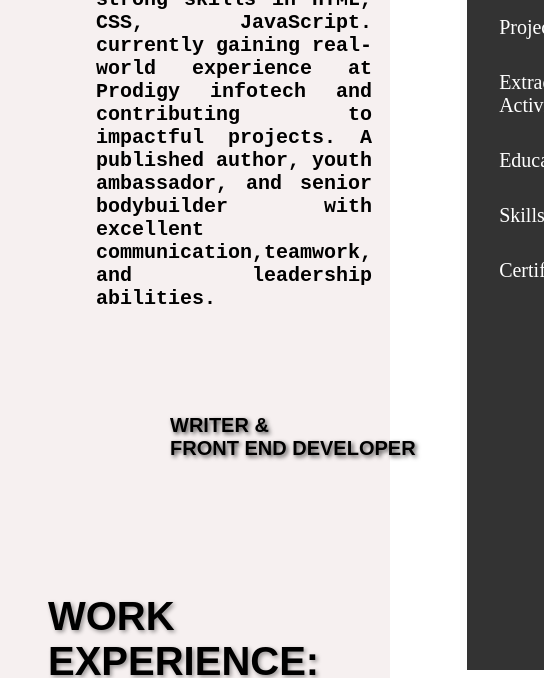
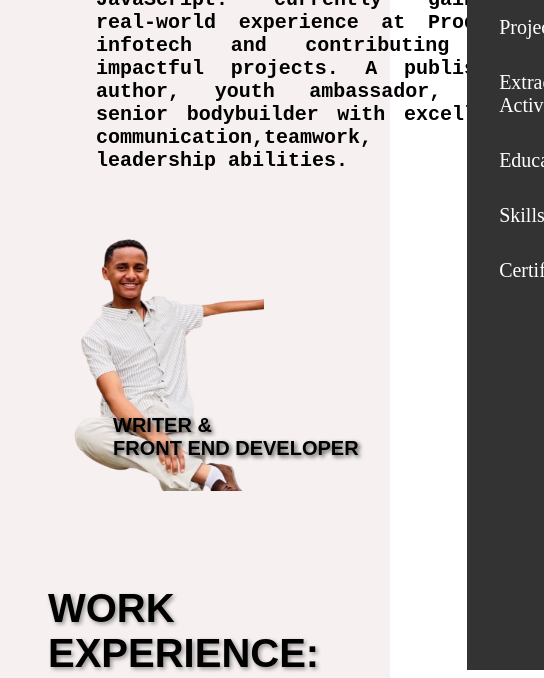
Before and after one commit to nathanimandualem/PRODIGY_WD_04, a plain HTML site: page index.html in a window 390 px wide. Shown: the part 174-852 px from the top of the page, 544 px wide, since content can reach past the window. Drawn offline with Linux system fonts and the light colour scheme.

Commit message:
fixed issues

```diff
--- a/style.css
+++ b/style.css
@@ -591,7 +591,7 @@ border-radius: 50%;
     width: 20rem;
   }
   .main {
-    flex-direction: row;
+    flex-direction: column;
     width: 100%;
   }
   .section2 .line2{
@@ -600,7 +600,7 @@ border-radius: 50%;
   .main .text {
     padding: 2rem;
     font-size: 14px;
-    width: 15rem;
+    width: 35rem;
   }
   .main .image{
     width: 200px;
@@ -608,8 +608,8 @@ border-radius: 50%;
   }
   .main .mainText{
     font-size: 20px;
-    top: 37%;
-    margin-left: 57px;
+    top: 60%;
+    margin-left: 0px;
     width: 20rem;
 }
 
@@ -635,7 +635,7 @@ border-radius: 50%;
     gap: 4rem;
   }
   .section2{
-   margin-top: 5rem;
+   margin-top: 10rem;
     height: fit-content;
   }
   .section3 .image {
```
